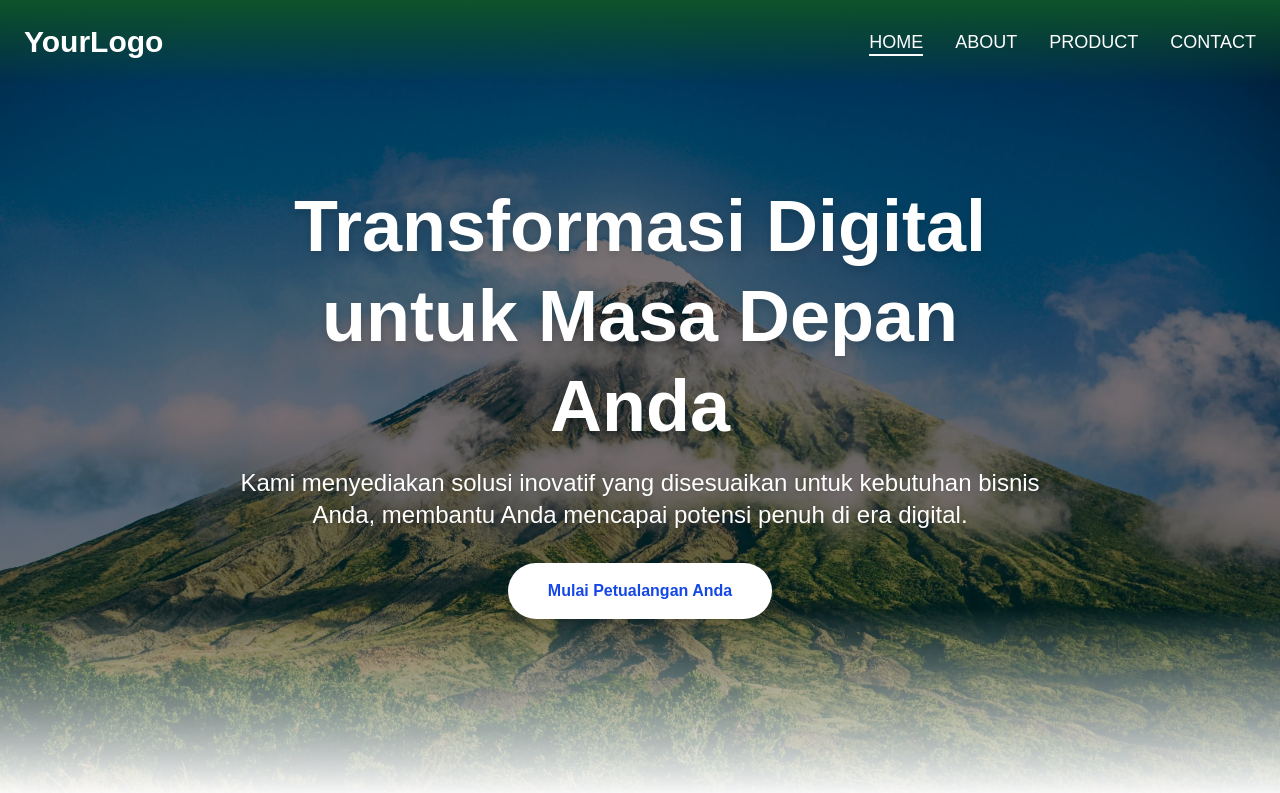
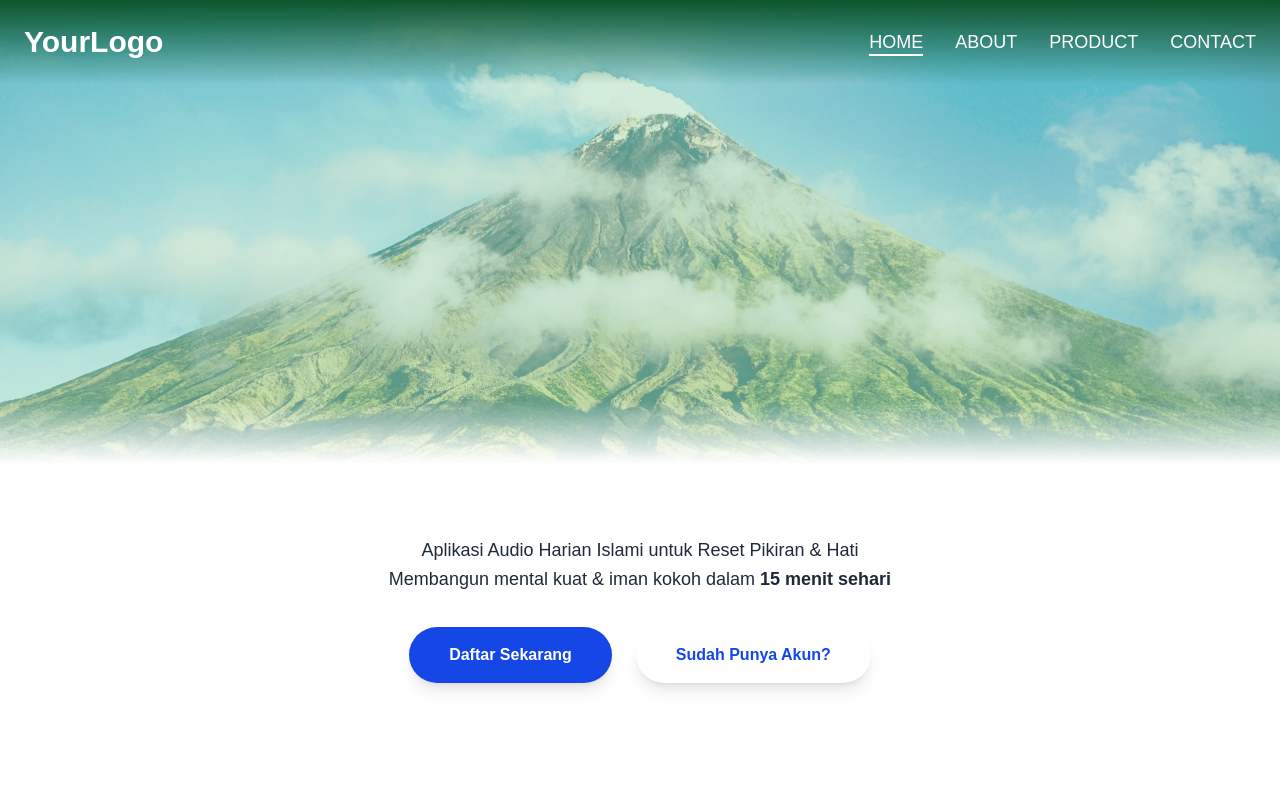
Before and after one commit to FarrelP/iman-boost-landing, a Next.js app: page / in a window 1280 px wide. Shown: the top 793 px of the page. Built offline with nearby package versions, Linux system fonts and the light colour scheme.

Commit message:
Create component Button and update HeroSection

```diff
--- /dev/null
+++ b/src/components/common/Button.tsx
@@ -0,0 +1,29 @@
+import React from 'react';
+
+interface ButtonProps {
+  children: React.ReactNode; // Konten yang akan ditampilkan di dalam tombol (teks, ikon, dll.)
+  onClick?: () => void;      // Fungsi opsional yang dijalankan saat tombol diklik
+  className?: string;        // Kelas Tailwind CSS tambahan yang bisa ditambahkan dari parent
+  variant?: 'primary' | 'secondary'; // Varian desain tombol
+}
+
+export default function Button({ children, onClick, className, variant = 'primary' }: ButtonProps) {
+  // Kelas dasar yang akan selalu diterapkan pada tombol
+  const baseClasses = "px-10 py-4 font-bold rounded-full shadow-lg transition duration-300 transform hover:scale-105 cursor-pointer";
+
+  // Kelas spesifik untuk setiap varian desain
+  const primaryClasses = "bg-blue-700 text-white hover:bg-blue-800";
+  const secondaryClasses = "bg-white text-blue-700 hover:bg-blue-100";
+
+  // Pilih kelas varian berdasarkan prop 'variant'
+  const variantClasses = variant === 'primary' ? primaryClasses : secondaryClasses;
+
+  return (
+    <button
+      className={`${baseClasses} ${variantClasses} ${className || ''}`}
+      onClick={onClick}
+    >
+      {children}
+    </button>
+  );
+}
--- a/src/components/sections/HeroSection.tsx
+++ b/src/components/sections/HeroSection.tsx
@@ -1,45 +1,44 @@
 import Image from 'next/image';
+import Button from '../common/Button';
 
 export default function HeroSection() {
   return (
-    <section className="relative h-screen w-full flex items-center justify-center text-center text-white overflow-hidden">
-      {/* Gambar Latar Belakang */}
+    <section className="w-full">
+      <div className="relative h-[58vh] min-h-[300px] flex items-center justify-center text-center text-white overflow-hidden">
+        {/* Background Image */}
         <Image
           src="/images/background_desktop.webp"
-        alt="Background Image"
+          alt="Hero Background"
           layout="fill"
           objectFit="cover"
           quality={100}
           className="z-0"
         />
 
-      {/* Overlay untuk meningkatkan kontras teks */}
-      <div className="absolute inset-0 bg-black opacity-50 z-10"></div>
+        {/* Overlay */}
+        <div className="absolute inset-0 bg-green-200 opacity-50 z-10"></div>
 
-      {/* Konten Hero Section */}
-      <div className="relative z-20 p-8 max-w-4xl">
-        <h1 className="text-6xl md:text-7xl font-extrabold leading-tight mb-4 drop-shadow-lg">
-          Transformasi Digital untuk Masa Depan Anda
-        </h1>
-        <p className="text-xl md:text-2xl mb-8 drop-shadow">
-          Kami menyediakan solusi inovatif yang disesuaikan untuk kebutuhan bisnis Anda,
-          membantu Anda mencapai potensi penuh di era digital.
-        </p>
-        <button className="px-10 py-4 bg-white text-blue-700 font-bold rounded-full shadow-xl hover:bg-blue-100 transition-all duration-300 ease-in-out transform hover:scale-105">
-          Mulai Petualangan Anda
-        </button>
+        {/* Gradasi dari bagian atas (gambar) ke bagian bawah (putih) */}
+        <div className="absolute inset-x-0 bottom-0 h-16 bg-gradient-to-t from-white to-transparent z-20"></div>
       </div>
 
-      {/* LAPISAN GRADASI BARU DI BAWAH HERO SECTION */}
-      <div className="absolute inset-x-0 bottom-0 h-48 bg-gradient-to-t from-white to-transparent z-20"></div>
-      {/* Penjelasan Lapisan Gradasi:
-          - absolute inset-x-0 bottom-0: Memposisikan div ini di bagian paling bawah dan selebar parent-nya.
-          - h-48: Memberikan tinggi gradasi sekitar 192px. Anda bisa menyesuaikan tinggi ini.
-          - bg-gradient-to-t: Gradien mengarah ke atas (bottom to top).
-          - from-white: Gradien dimulai dengan warna putih di bagian paling bawah.
-          - to-transparent: Gradien berakhir dengan transparan di bagian atasnya.
-          - z-20: Penting untuk memastikan gradien ini berada di atas gambar latar belakang (z-0) dan overlay hitam (z-10), sehingga efek memudar ini diterapkan pada gambar.
-      */}
+      {/* Bagian Bawah: Copywriting Utama & CTA Buttons */}
+      <div className="bg-white py-18 px-4 sm:px-6 lg:px-8 text-gray-800">
+        <div className="container mx-auto max-w-4xl text-center">
+          <p className="text-lg leading-relaxed mb-8">
+            Aplikasi Audio Harian Islami untuk Reset Pikiran & Hati<br/>
+            Membangun mental kuat & iman kokoh dalam <span className="font-bold">15 menit sehari</span>
+          </p>
+          <div className="flex flex-col sm:flex-row justify-center gap-6">
+            <Button variant="primary">
+              Daftar Sekarang
+            </Button>
+            <Button variant="secondary">
+              Sudah Punya Akun?
+            </Button>
+          </div>
+        </div>
+      </div>
     </section>
   );
 }
```
Lines whose indentation alone changed are shown as unchanged.
